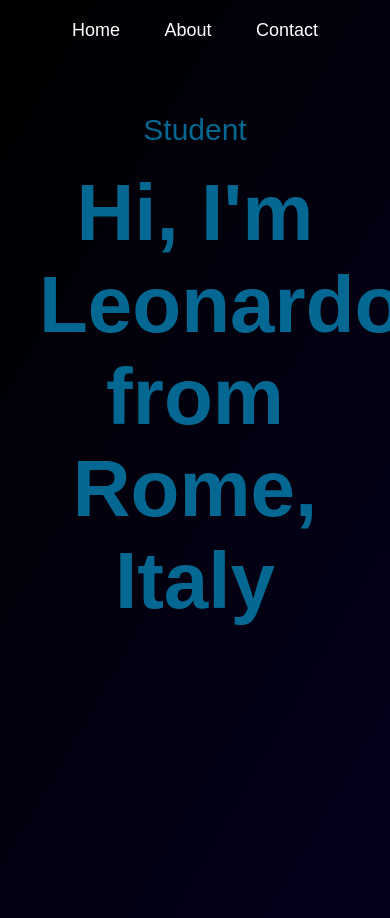
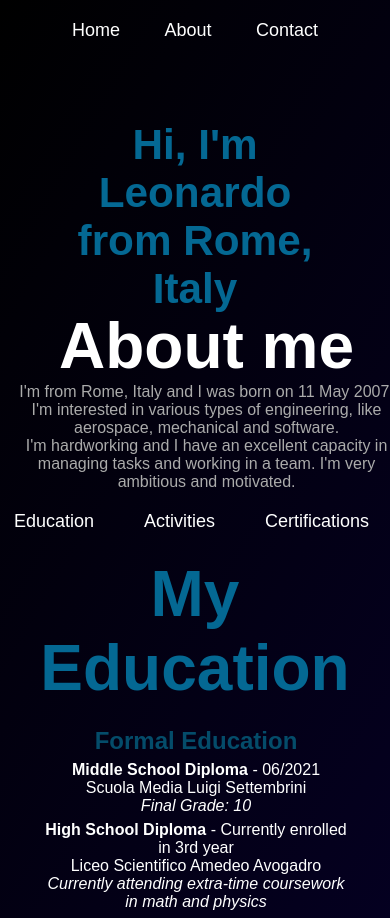
Before and after one commit to leogds07/Personal, a plain HTML site: page index.html in a window 390 px wide. Shown: the top 918 px of the page. Drawn offline with Linux system fonts and the light colour scheme.

Commit message:
Add files via upload

```diff
--- a/style.css
+++ b/style.css
@@ -88,7 +88,7 @@ nav ul li a:hover::after{
 }
 
 .header-text{
-    margin-top: 20%;
+    margin-top: 70px;
     font-size: 30px;
     color: #046893;
 }
@@ -377,7 +377,7 @@ nav ul li a:hover::after{
 }
 
 
-@media (max-width:800px) {
+@media (max-width: 900px) {
     img{
         display: none;
     }
@@ -396,6 +396,15 @@ nav ul li a:hover::after{
         justify-content: center;
         align-items: center;
     }
+    #header{
+        margin: 0 0 -600px 0;
+    }
+    #header .header-text p{
+        display: none;
+    }
+    #header .header-text h1{
+        font-size: 2.64218rem;
+    }
     #about .about-col-2{
         width: 400px;
         position: relative;
@@ -407,7 +416,7 @@ nav ul li a:hover::after{
         justify-content: center;
         align-items: center;
         position: relative;
-        left: 25px;
+        left: 30px;
     }
     #education{
         margin-bottom: 80px;
```
